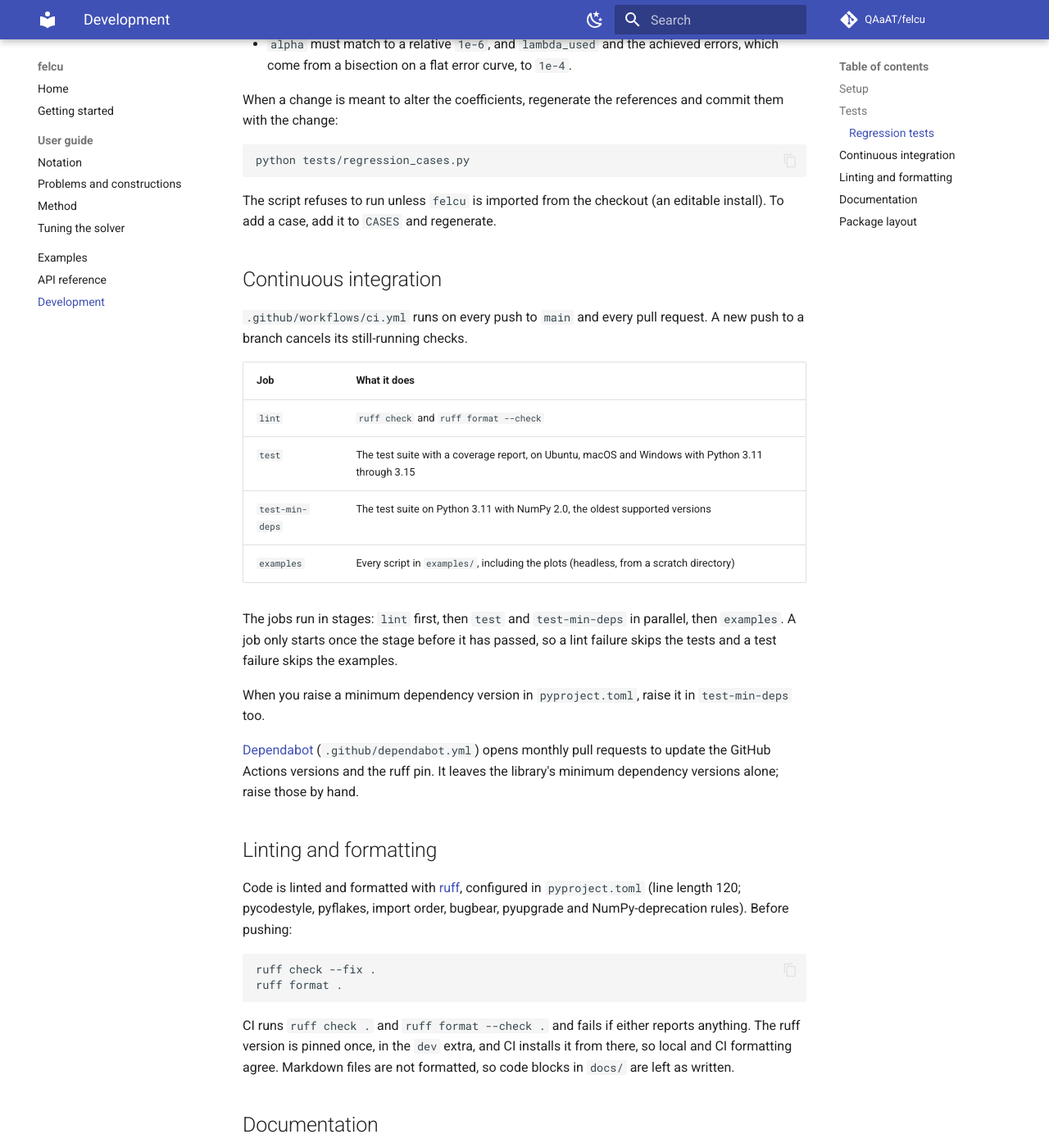
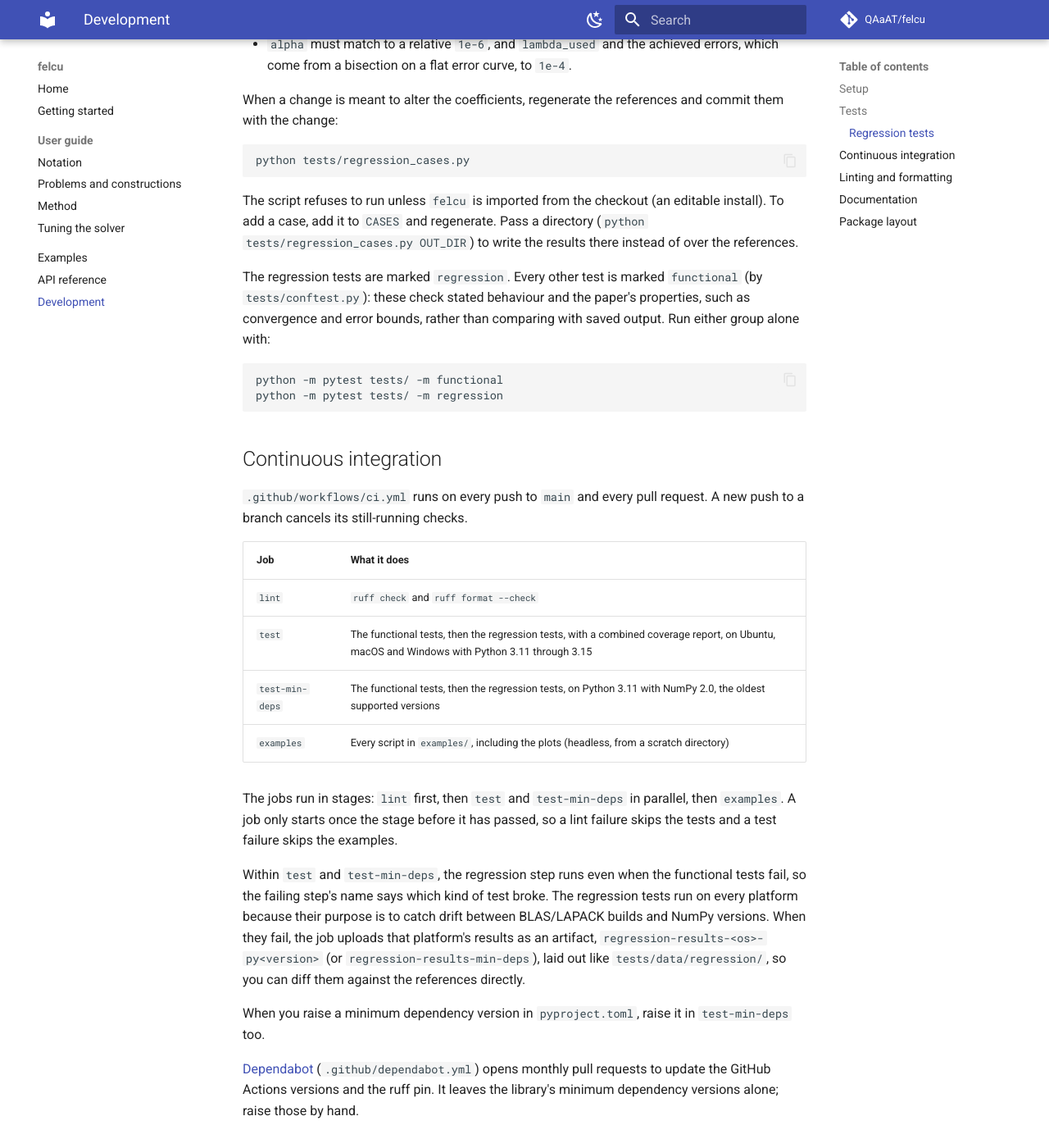
Before and after one commit to QAaAT/felcu, an MkDocs documentation site: the page built from docs/development.md, in a window 1280 px wide and 1400 px high, scrolled down 873 px. Shown: the whole window at 82% size. Built offline with MkDocs 1.6.1 and Material for MkDocs 9.7.7, drawn with Linux system fonts in a browser that asks for light colours; comment, search, counter and statistics services are not loaded.

Commit message:
Run the regression tests as their own CI step, and save results on drift
Mark the regression tests "regression", and every other test
"functional" (tests/conftest.py, so a new test file cannot fall outside
both). Most of those run the whole solver and check stated behaviour and
the paper's properties, so "unit" would mislabel them.

In test and test-min-deps, run the functional tests and then the
regression tests as separate steps, so a failure says which kind broke.
The regression step runs even if the functional tests failed, and
appends to the same coverage data.

They stay in every matrix job rather than a single-platform job: their
purpose is to catch drift between BLAS/LAPACK builds and NumPy versions,
which the last failure showed only on macOS, Windows and older NumPy.

When the regression step fails, regenerate the results into a scratch
directory (regression_cases.py now takes an output directory) and upload
them as regression-results-<os>-py<version>, so drift can be diffed
against the references without reproducing it locally.

Co-Authored-By: Claude Opus 5.5 <noreply@anthropic.com>

````diff
--- a/docs/development.md
+++ b/docs/development.md
@@ -46,7 +46,19 @@ python tests/regression_cases.py
 ```
 
 The script refuses to run unless `felcu` is imported from the checkout (an
-editable install).  To add a case, add it to `CASES` and regenerate.
+editable install).  To add a case, add it to `CASES` and regenerate.  Pass
+a directory (`python tests/regression_cases.py OUT_DIR`) to write the
+results there instead of over the references.
+
+The regression tests are marked `regression`.  Every other test is marked
+`functional` (by `tests/conftest.py`): these check stated behaviour and the
+paper's properties, such as convergence and error bounds, rather than
+comparing with saved output.  Run either group alone with:
+
+```bash
+python -m pytest tests/ -m functional
+python -m pytest tests/ -m regression
+```
 
 ## Continuous integration
 
@@ -56,14 +68,23 @@ request.  A new push to a branch cancels its still-running checks.
 | Job | What it does |
 |---|---|
 | `lint` | `ruff check` and `ruff format --check` |
-| `test` | The test suite with a coverage report, on Ubuntu, macOS and Windows with Python 3.11 through 3.15 |
-| `test-min-deps` | The test suite on Python 3.11 with NumPy 2.0, the oldest supported versions |
+| `test` | The functional tests, then the regression tests, with a combined coverage report, on Ubuntu, macOS and Windows with Python 3.11 through 3.15 |
+| `test-min-deps` | The functional tests, then the regression tests, on Python 3.11 with NumPy 2.0, the oldest supported versions |
 | `examples` | Every script in `examples/`, including the plots (headless, from a scratch directory) |
 
 The jobs run in stages: `lint` first, then `test` and `test-min-deps` in
 parallel, then `examples`.  A job only starts once the stage before it has
 passed, so a lint failure skips the tests and a test failure skips the
 examples.
+
+Within `test` and `test-min-deps`, the regression step runs even when the
+functional tests fail, so the failing step's name says which kind of test broke.
+The regression tests run on every platform because their purpose is to
+catch drift between BLAS/LAPACK builds and NumPy versions.  When they fail,
+the job uploads that platform's results as an artifact,
+`regression-results-<os>-py<version>` (or `regression-results-min-deps`),
+laid out like `tests/data/regression/`, so you can diff them against the
+references directly.
 
 When you raise a minimum dependency version in `pyproject.toml`, raise it in
 `test-min-deps` too.
--- a/pyproject.toml
+++ b/pyproject.toml
@@ -65,3 +65,7 @@ known-first-party = ["felcu", "_style"]
 
 [tool.pytest.ini_options]
 testpaths = ["tests"]
+markers = [
+    "functional: checks stated behaviour and properties; every test not marked regression (see tests/conftest.py)",
+    "regression: compares solver output with the saved references in tests/data/regression",
+]
````
Also changed, not shown: 4 other files.
